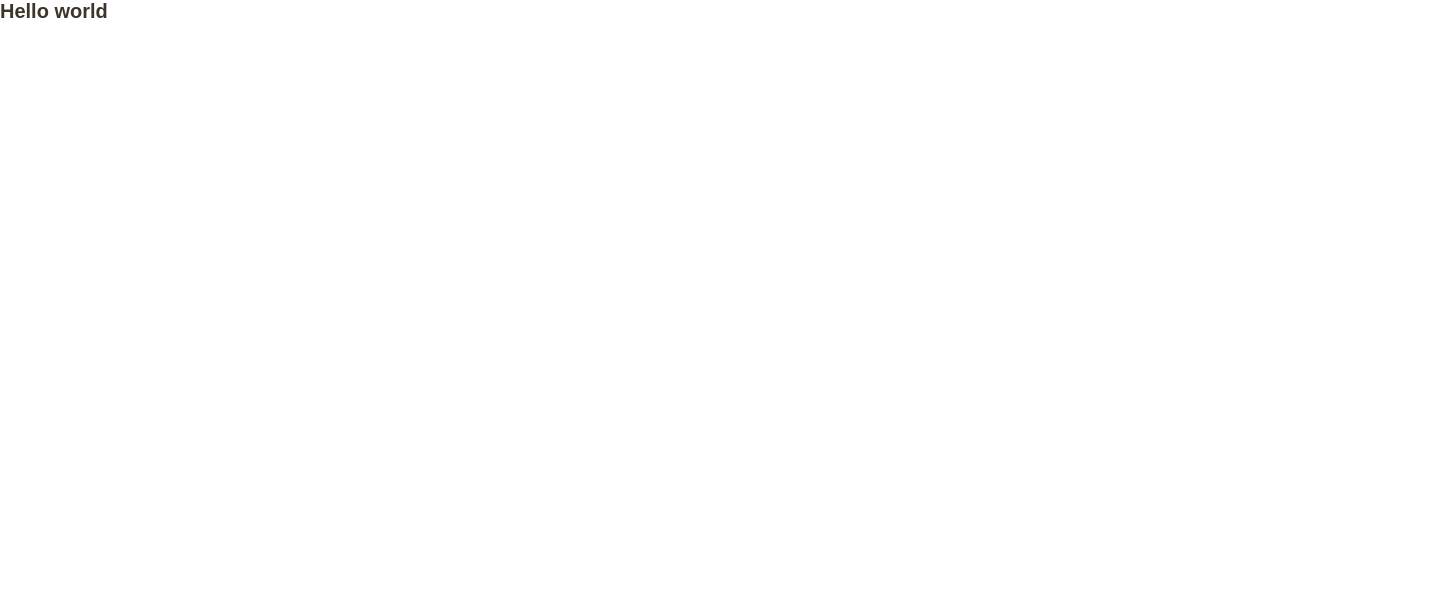
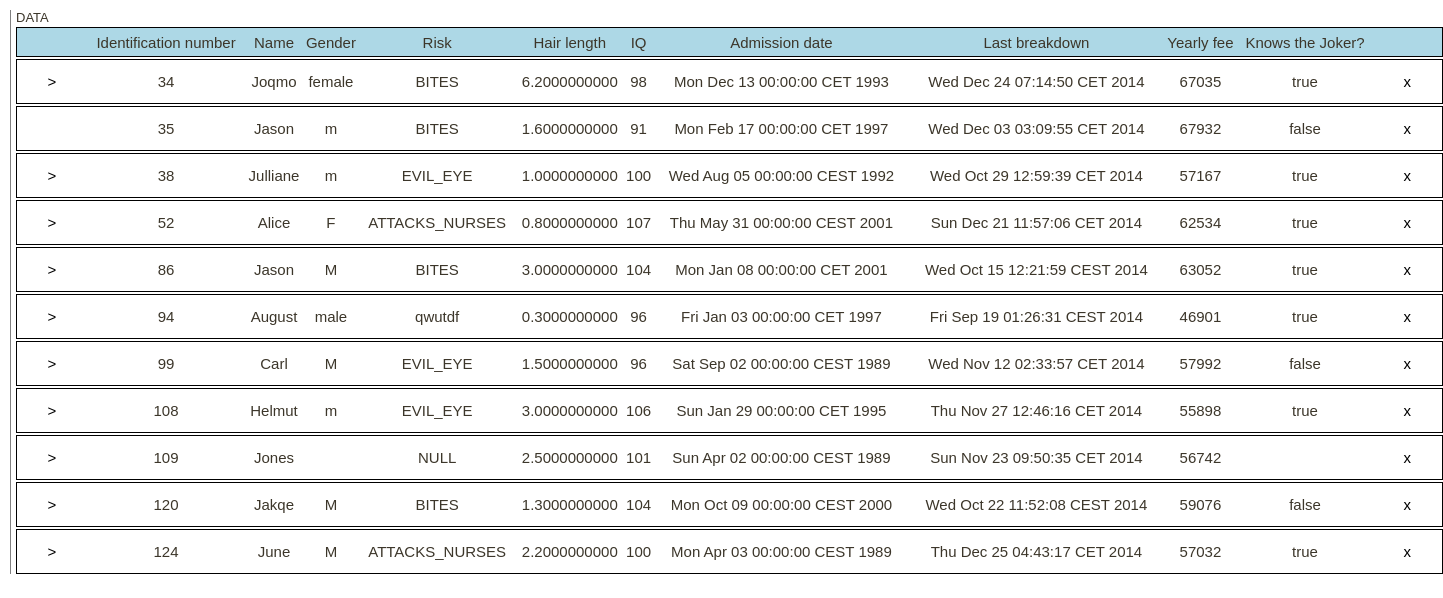
Before and after one commit to AdoDragicevic/Recursive-tables, a React (Create React App) app: page / in a window 1280 px wide. Shown: the top 598 px of the page, 1443 px wide, since content can reach past the window. Built offline with nearby package versions, Linux system fonts and the light colour scheme.

Commit message:
Add styling

```diff
--- a/src/App.tsx
+++ b/src/App.tsx
@@ -1,12 +1,11 @@
+import Table from "./components/Table";
+import { TableProvider } from "./contexts/table";
 import "./styles/main.scss";
 
-function App() {
-  return (
-    <div className="App">
-      <h1>Hello world</h1>
-
-    </div>
-  );
-}
+const App = () => (
+  <TableProvider>
+    <Table />
+  </TableProvider>
+)
 
 export default App;
--- a/src/components/TableColumns.tsx
+++ b/src/components/TableColumns.tsx
@@ -5,7 +5,7 @@ export interface TableColumnsProps {
 }
 
 const TableColumns = ({ vals, widths, onClick }: TableColumnsProps) => (
-  <div className="table__data" onClick={onClick}>
+  <div className="table__columns" onClick={onClick}>
     {vals.map((val, i) => (
       <div key={`${val}-${i}`} style={{ minWidth: `${widths[i]}px`}}>
         {val}
--- /dev/null
+++ b/src/styles/components/_table.scss
@@ -0,0 +1,65 @@
+.table {
+
+  font-size: 1.5rem;
+  padding-left: .5rem;
+  border-left: 1px solid gray;
+  margin: 1rem;
+
+  /*
+  &:hover {
+    //transform: scale(0.15); // this could be an intro animation
+  }
+  */
+
+  &__name {
+    font-weight: 400;
+    text-transform: uppercase;
+    font-size: 1.3rem;
+  }
+
+  &__row {
+    min-width: max-content;
+    display: flex;
+    border: 1px solid black;
+    justify-content: space-between;
+    align-items: center;
+    margin-top: .2rem;
+    transition: all .4s;
+    height: 4.5rem;
+    line-height: 4.5rem;
+    text-align: center;
+
+    &:nth-of-type(1) {
+      height: 3rem;
+      background-color: lightblue;
+    }
+
+    &:not(:nth-of-type(1)):hover {
+      background-color: rgb(232, 240, 243);
+      cursor: pointer;
+    }
+
+  }
+
+  &__columns {
+    display: flex;
+    flex-grow: 1;
+    justify-content: space-around;
+  }
+
+  &__btn {
+    width: 7rem;
+    font-size: 1.5rem;
+    transition: all .5s;
+    background-color: transparent;
+    border: none;
+    cursor: pointer;
+    height: 100%;
+
+    &:hover {
+      transform: rotate(90deg);
+      color: black;
+    }
+  }
+
+}
--- a/src/styles/main.scss
+++ b/src/styles/main.scss
@@ -1,2 +1,4 @@
 @import "base/base";
 @import "base/typography";
+
+@import "components/table";
```
